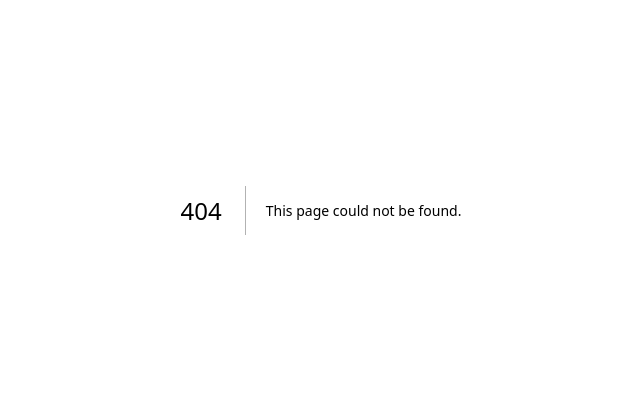
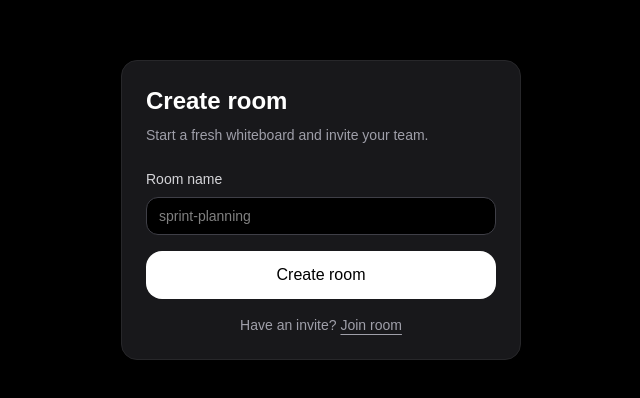
Before and after one commit to Shubham26sd/draw-app, a Next.js app in the folder apps/excalidraw-frontent/: page /create-room in a window 1280 px wide. Before the commit this address had no page. Shown: the part 190-588 px from the top of the page, without its empty margins (319-959 px from the left). Built offline with nearby package versions, Linux system fonts and the light colour scheme; no server answers; sample sign-in values are in the browser's storage.

Commit message:
added create-room and join-room pages

```diff
--- /dev/null
+++ b/apps/excalidraw-frontent/app/create-room/page.tsx
@@ -0,0 +1,95 @@
+"use client"
+
+import { BACKEND_URL } from "@/config"
+import { Button } from "@repo/ui/button"
+import axios from "axios"
+import Link from "next/link"
+import { useRouter } from "next/navigation"
+import { useEffect, useState } from "react"
+import { toast } from "react-toastify"
+
+export default function CreateRoomPage() {
+  const router = useRouter()
+  const [roomName, setRoomName] = useState("")
+
+  useEffect(() => {
+    const token = localStorage.getItem("token")
+    if (!token) {
+      router.push("/signin")
+    }
+  }, [router])
+
+  const createRoom = async (e: React.FormEvent<HTMLFormElement>) => {
+    e.preventDefault()
+
+    const token = localStorage.getItem("token")
+    if (!token) {
+      router.push("/signin")
+      return
+    }
+
+    if (!roomName.trim()) {
+      toast.error("Please enter a room name")
+      return
+    }
+
+    try {
+      const response = await axios.post(
+        `${BACKEND_URL}/room`,
+        { name: roomName.trim() },
+        {
+          headers: {
+            Authorization: `Bearer ${token}`,
+          },
+        },
+      )
+
+      toast.success("Room created successfully")
+      router.push(`/canvas/${response.data.roomId}`)
+    } catch (error) {
+      console.error(error)
+      toast.error("Unable to create room. Try a different name.")
+    }
+  }
+
+  return (
+    <div className="min-h-screen bg-black text-white">
+      <main className="mx-auto flex min-h-screen w-full max-w-md items-center px-6">
+        <div className="w-full rounded-2xl border border-zinc-800 bg-zinc-900 p-6">
+          <h1 className="text-2xl font-bold">Create room</h1>
+          <p className="mt-2 text-sm text-zinc-400">
+            Start a fresh whiteboard and invite your team.
+          </p>
+
+          <form className="mt-6 space-y-4" onSubmit={createRoom}>
+            <div>
+              <label htmlFor="name" className="mb-2 block text-sm text-zinc-300">
+                Room name
+              </label>
+              <input
+                id="name"
+                name="name"
+                type="text"
+                value={roomName}
+                onChange={(e) => setRoomName(e.target.value)}
+                placeholder="sprint-planning"
+                className="w-full rounded-xl border border-zinc-700 bg-black px-3 py-2 text-sm text-white outline-none transition focus:border-white"
+              />
+            </div>
+
+            <Button className="w-full" variant="primary">
+              Create room
+            </Button>
+          </form>
+
+          <p className="mt-4 text-center text-sm text-zinc-400">
+            Have an invite?{" "}
+            <Link className="underline underline-offset-4" href="/join-room">
+              Join room
+            </Link>
+          </p>
+        </div>
+      </main>
+    </div>
+  )
+}
--- /dev/null
+++ b/apps/excalidraw-frontent/app/join-room/page.tsx
@@ -0,0 +1,79 @@
+"use client"
+import { Button } from "@repo/ui/button"
+import Link from "next/link"
+import { useRouter } from "next/navigation"
+import { useEffect, useState } from "react"
+import { toast } from "react-toastify"
+
+export default function JoinRoomPage() {
+  const router = useRouter()
+  const [roomId, setRoomId] = useState("")
+
+  useEffect(() => {
+    const token = localStorage.getItem("token")
+    if (!token) {
+      router.push("/signin")
+    }
+  }, [router])
+
+  const joinRoom = async (e: React.FormEvent<HTMLFormElement>) => {
+    e.preventDefault()
+
+    if (!roomId.trim()) {
+      toast.error("Please enter a room ID")
+      return
+    }
+
+    try {
+      router.push(`/canvas/${roomId.trim()}`)
+      toast.success("Joined the room successfully")
+    } catch (error) {
+      console.error(error)
+      toast.error("Something went wrong")
+    }
+  }
+
+  return (
+    <div className="min-h-screen bg-black text-white">
+      <main className="mx-auto flex min-h-screen w-full max-w-md items-center px-6">
+        <div className="w-full rounded-2xl border border-zinc-800 bg-zinc-900 p-6">
+          <h1 className="text-2xl font-bold">Join room</h1>
+          <p className="mt-2 text-sm text-zinc-400">
+            Enter a room ID shared by your teammate.
+          </p>
+
+          <form className="mt-6 space-y-4" onSubmit={joinRoom}>
+            <div>
+              <label
+                htmlFor="roomId"
+                className="mb-2 block text-sm font-medium text-zinc-300"
+              >
+                Room ID
+              </label>
+              <input
+                type="text"
+                id="roomId"
+                name="roomId"
+                value={roomId}
+                onChange={(e) => setRoomId(e.target.value)}
+                className="w-full rounded-xl border border-zinc-700 bg-black px-3 py-2 text-sm text-white outline-none transition focus:border-white"
+                placeholder="1234"
+              />
+            </div>
+
+            <Button className="w-full" variant="primary">
+              Join room
+            </Button>
+          </form>
+
+          <p className="mt-4 text-center text-sm text-zinc-400">
+            Need a fresh board?{" "}
+            <Link className="underline underline-offset-4" href="/create-room">
+              Create room
+            </Link>
+          </p>
+        </div>
+      </main>
+    </div>
+  )
+}
--- a/apps/excalidraw-frontent/app/page.tsx
+++ b/apps/excalidraw-frontent/app/page.tsx
@@ -4,17 +4,14 @@ import { Button } from "@repo/ui/button"
 import { Card } from "@repo/ui/card"
 import axios from "axios"
 import Link from "next/link"
-import { useRouter } from "next/navigation"
-import { useEffect } from "react"
+import { useEffect, useState } from "react"
 
 export default function LandingPage() {
-  const router = useRouter()
+  const [isAuthenticated, setIsAuthenticated] = useState(false)
 
   useEffect(() => {
     const token = localStorage.getItem("token")
-
     if (!token) {
-      router.push("/signin")
       return
     }
 
@@ -24,9 +21,12 @@ export default function LandingPage() {
           Authorization: "Bearer " + token,
         },
       })
+      .then(() => {
+        setIsAuthenticated(true)
+      })
       .catch(() => {
         localStorage.removeItem("token")
-        router.push("/signin")
+        setIsAuthenticated(false)
       })
   }, [])
 
@@ -42,7 +42,15 @@ export default function LandingPage() {
           <a href="#about" className="hover:text-gray-300">
             About
           </a>
+          {isAuthenticated ? (
+            <Link href="/create-room">
+              <Button variant="primary">Create Room</Button>
+            </Link>
+          ) : (
+            <Link href="/signin">
               <Button variant="primary">Try Now</Button>
+            </Link>
+          )}
         </div>
       </nav>
 
@@ -57,14 +65,25 @@ export default function LandingPage() {
           wireframes, and ideas effortlessly.
         </p>
 
+        {isAuthenticated ? (
           <div className="mt-8 flex gap-4">
-          <Link href={"/signup"}>
+            <Link href="/create-room">
+              <Button>Create Room</Button>
+            </Link>
+            <Link href="/join-room">
+              <Button variant="secondary">Join Room</Button>
+            </Link>
+          </div>
+        ) : (
+          <div className="mt-8 flex gap-4">
+            <Link href="/signup">
               <Button>Sign Up</Button>
             </Link>
-          <Link href={"/signin"}>
+            <Link href="/signin">
               <Button variant="secondary">Sign In</Button>
             </Link>
           </div>
+        )}
       </section>
 
       {/* Features */}
@@ -94,10 +113,27 @@ export default function LandingPage() {
       {/* CTA */}
       <section className="px-6 py-24 text-center">
         <h2 className="text-4xl font-bold">Start creating today</h2>
-        <p className="mt-4 text-gray-400">Just Signup, open and draw.</p>
+        <p className="mt-4 text-gray-400">
+          {isAuthenticated
+            ? "Create a room or join one and start drawing."
+            : "Sign up, open a room, and start drawing."}
+        </p>
 
         <div className="mt-8">
+          {isAuthenticated ? (
+            <div className="flex justify-center gap-4">
+              <Link href="/create-room">
+                <Button>Launch Create Room</Button>
+              </Link>
+              <Link href="/join-room">
+                <Button variant="secondary">Launch Join Room</Button>
+              </Link>
+            </div>
+          ) : (
+            <Link href="/signup">
               <Button>Launch App</Button>
+            </Link>
+          )}
         </div>
       </section>
 
--- a/apps/excalidraw-frontent/components/AuthPage.tsx
+++ b/apps/excalidraw-frontent/components/AuthPage.tsx
@@ -55,7 +55,7 @@ export function AuthPage({ isSignin }: { isSignin: boolean }) {
         }
         localStorage.removeItem("token")
       })
-  }, [])
+  }, [router])
 
   const [email, setEmail] = useState("")
   const [password, setPassword] = useState("")
--- a/apps/excalidraw-frontent/components/Canvas.tsx
+++ b/apps/excalidraw-frontent/components/Canvas.tsx
@@ -39,20 +39,20 @@ export function Canvas({
   //canvas redraw on resize
   useEffect(() => {
     game?.clearCanvas()
-  }, [size])
+  }, [size, game])
 
   //game initialization
   useEffect(() => {
     if (canvasRef.current) {
       const g = new Game(canvasRef.current, roomId, socket)
       setGame(g)
-      game?.clearCanvas()
+      g.clearCanvas()
 
       return () => {
         g.destroy()
       }
     }
-  }, [socket])
+  }, [socket, roomId])
 
   return (
     <div className="h-screen overflow-hidden">
--- a/apps/excalidraw-frontent/components/RoomCanvas.tsx
+++ b/apps/excalidraw-frontent/components/RoomCanvas.tsx
@@ -19,7 +19,10 @@ export default function RoomCanvas({ roomId }: { roomId: string }) {
         }),
       )
     }
-  }, [])
+    return () => {
+      ws.close()
+    }
+  }, [roomId])
 
   if (!socket) {
     return (
--- a/apps/excalidraw-frontent/package.json
+++ b/apps/excalidraw-frontent/package.json
@@ -14,7 +14,8 @@
     "lucide-react": "^1.7.0",
     "next": "16.2.2",
     "react": "19.2.4",
-    "react-dom": "19.2.4"
+    "react-dom": "19.2.4",
+    "react-toastify": "^11.1.0"
   },
   "devDependencies": {
     "@tailwindcss/postcss": "^4",
```
Also changed, not shown: 1 other file (tests, documents, lock files or other folders). Lines whose indentation alone changed are shown as unchanged.
